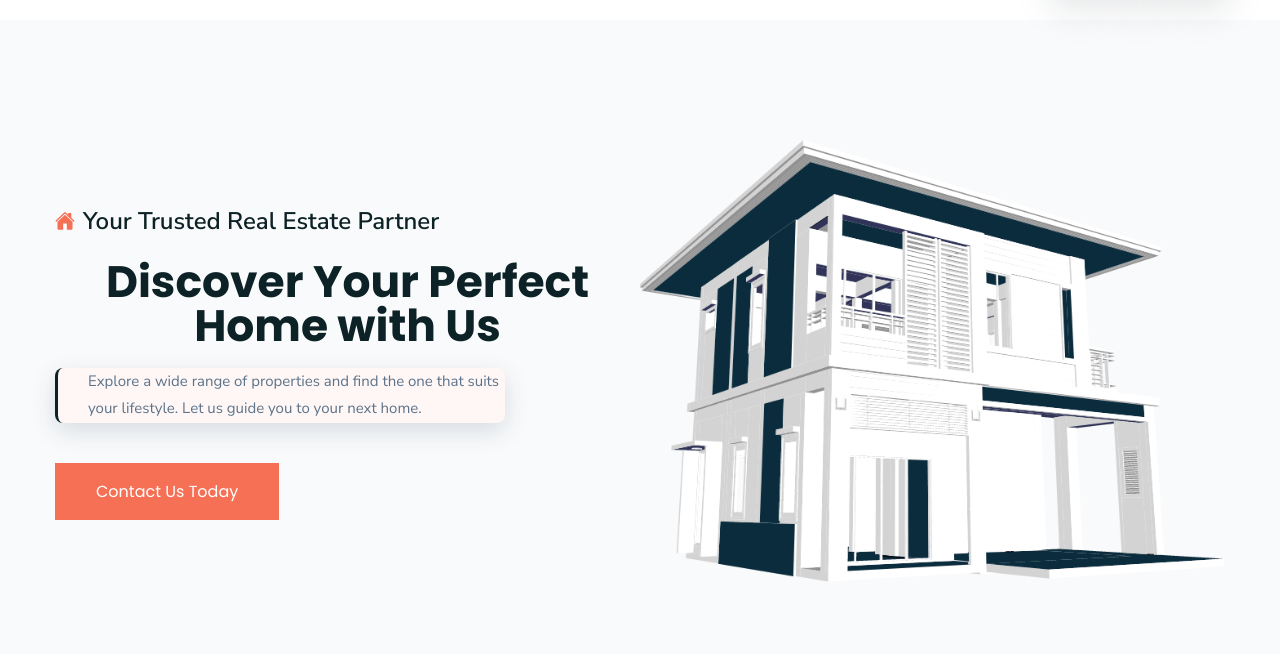
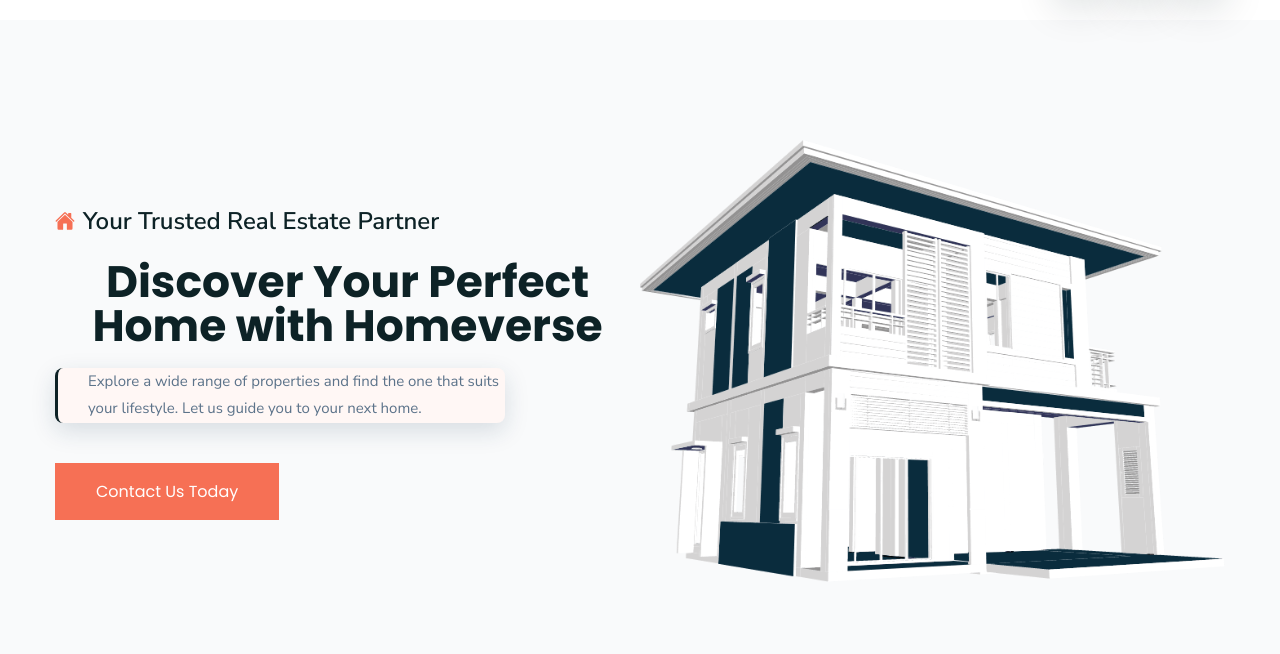
Before and after one commit to prakashbhati086/Devops-Project, a plain HTML site: page index.html in a window 1280 px wide. Shown: the part 146-800 px from the top of the page. Drawn offline with nearby package versions, Linux system fonts and the light colour scheme.

Commit message:
check pipelines

```diff
--- a/index.html
+++ b/index.html
@@ -198,10 +198,11 @@
               <span>Your Trusted Real Estate Partner</span>
             </p>
 
-            <h2 class="h1 hero-title">Discover Your Perfect Home with Us</h2>
+            <h2 class="h1 hero-title">Discover Your Perfect Home with Homeverse</h2>
 
             <p class="hero-text">
-              Explore a wide range of properties and find the one that suits your lifestyle. Let us guide you to your next
+              Explore a wide range of properties and find the one that suits your lifestyle. Let us guide you to your
+              next
               home.
             </p>
 
@@ -315,7 +316,8 @@
             </h3>
 
             <p class="card-text">
-                  Discover a wide selection of homes for sale. With over 1 million listings, we can help you find a house that
+              Discover a wide selection of homes for sale. With over 1 million listings, we can help you find a house
+              that
               feels like home.
             </p>
 
@@ -339,7 +341,8 @@
             </h3>
 
             <p class="card-text">
-                  Find rental properties that meet your needs. Browse through our extensive listings to find your next rental
+              Find rental properties that meet your needs. Browse through our extensive listings to find your next
+              rental
               home.
             </p>
 
@@ -363,7 +366,8 @@
             </h3>
 
             <p class="card-text">
-                  Looking to sell your property? We offer expert assistance to help you get the best value for your home with
+              Looking to sell your property? We offer expert assistance to help you get the best value for your home
+              with
               our comprehensive services.
             </p>
 
```
Lines whose indentation alone changed are shown as unchanged.
